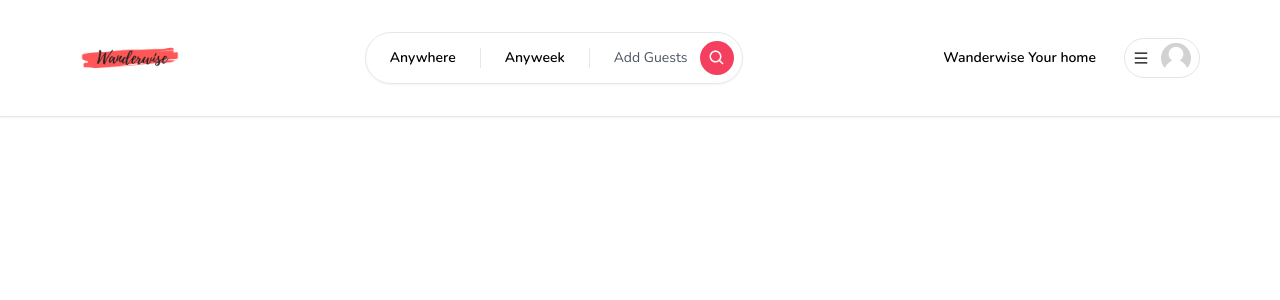
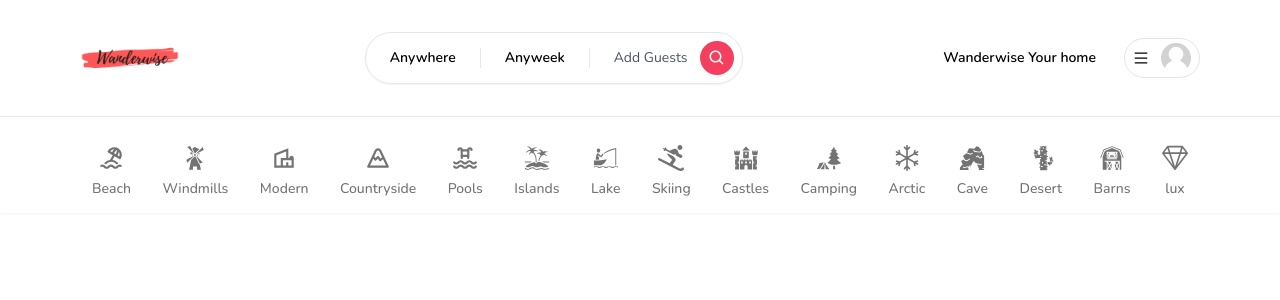
Before and after one commit to Ishpreet-Kaur-Bedi/Medibook, a Next.js app: page / in a window 1280 px wide. Shown: the top 300 px of the page. Built offline with nearby package versions, Linux system fonts and the light colour scheme; no server answers.

Commit message:
Categories ui

```diff
--- /dev/null
+++ b/app/components/CategoryBox.tsx
@@ -0,0 +1,83 @@
+'use client'
+
+import { useRouter, useSearchParams } from "next/navigation";
+import { useCallback } from "react";
+import { IconType } from "react-icons"
+import qs from "query-string"
+
+interface CategoryBoxProps
+{
+    icon:IconType;
+    label:string;
+    selected?:boolean;
+}
+
+const CategoryBox:React.FC<CategoryBoxProps> = ({
+    icon:Icon,
+    label,selected
+}) => {
+
+    const router = useRouter();
+    const params = useSearchParams();
+    const handleClick = useCallback(()=>{
+let currentQuery = {};
+if(params){
+    currentQuery = qs.parse(params.toString());
+
+}
+const updatedQuery:any = {
+...currentQuery,
+category:label
+
+
+}
+
+if(params?.get('category')==label){
+
+    delete updatedQuery.category;
+
+}
+
+const url = qs.stringifyUrl({
+    url:'/',
+    query:updatedQuery
+,
+},{skipNull:true});
+
+router.push(url);
+    },[label,params,router]);
+
+  return (
+    <div
+    onClick={handleClick}
+    className={`
+    flex
+    flex-col
+    items-center
+    justify-center
+    gap-2
+    p-3
+    border-b-2
+    hover:text-neutral-800
+    transition
+    cursor-pointer
+${selected?'border-b-neutral-800':'border-transparent'}
+${selected?'text-neutral-800':'text-neutral-500'}
+
+`}
+    >
+<Icon size ={26}/>
+
+<div className="font-medium text-sm">
+{
+    label
+}
+
+
+</div>
+
+    </div>
+  );
+}
+
+export default CategoryBox
--- /dev/null
+++ b/app/components/Navbar/Categories.tsx
@@ -0,0 +1,132 @@
+'use client'
+
+import Container from "../Container"
+import{TbBeach, TbMountain, TbPool} from 'react-icons/tb'
+import{GiBarn, GiBoatFishing, GiCactus, GiCastle, GiCaveEntrance, GiForestCamp, GiIsland, GiWindmill} from 'react-icons/gi'
+import{MdOutlineVilla} from 'react-icons/md'
+import CategoryBox from "../CategoryBox"
+import { usePathname, useSearchParams } from "next/navigation"
+import {FaSkiing} from 'react-icons/fa'
+import {BsSnow,BsGem} from 'react-icons/bs'
+
+
+
+export const categories =[
+{
+    label: 'Beach',
+    icon:TbBeach,
+    description:'This Restraunt is near the beach'
+},
+
+{
+    label: 'Windmills',
+    icon :GiWindmill,
+    description:'This Restraunt has windmills'
+},
+
+{
+    label: 'Modern',
+    icon :MdOutlineVilla,
+    description:'This Restraunt is near the windmill'
+},
+{
+    label: 'Countryside',
+    icon :TbMountain,
+    description:'This Restraunt is near the countryside'
+},
+{
+    label: 'Pools',
+    icon :TbPool,
+    description:'This Restraunt is near the pool'
+},
+{
+    label: 'Islands',
+    icon :GiIsland,
+    description:'This Restraunt is on the island'
+},
+{
+    label: 'Lake',
+    icon :GiBoatFishing,
+    description:'This Restraunt is near a lake'
+},
+{
+    label: 'Skiing',
+    icon :FaSkiing,
+    description:'This Restraunt has skiing activities '
+},
+{
+    label: 'Castles',
+    icon :GiCastle,
+    description:'This Restraunt in in castle '
+},
+{
+    label: 'Camping',
+    icon :GiForestCamp,
+    description:'This Restraunt has camping activiites '
+},
+{
+    label: 'Arctic',
+    icon :BsSnow,
+    description:'This Restraunt has camping activiites '
+},
+{
+    label: 'Cave',
+    icon :GiCaveEntrance,
+    description:'This Restraunt has camping activiites '
+},
+{
+    label: 'Desert',
+    icon :GiCactus,
+    description:'This Restraunt has camping activiites '
+},
+{
+    label: 'Barns',
+    icon :GiBarn,
+    description:'This Restraunt has camping activiites '
+},
+{
+    label: 'lux',
+    icon :BsGem,
+    description:'This Restraunt has camping activiites '
+},
+
+]
+
+const Categories = () => {
+
+    const params = useSearchParams()
+    const category = params?.get('category')
+    const pathname = usePathname();
+    const isMainPage = pathname =='/'
+
+if(!isMainPage){
+    return null;
+
+}
+
+  return (
+   <Container>
+    <div className="
+    pt-4
+    flex
+    flex-row
+    items-center
+    justify-between
+    overflow-x-auto
+
+    ">
+{categories.map((item)=>(
+    <CategoryBox
+
+    key= {item.label}
+    label = {item.label}
+    selected = { category ==item.label}
+    icon = {item.icon}
+    />
+))}
+    </div>
+   </Container>
+  )
+}
+
+export default Categories
--- a/app/components/Navbar/Logo.tsx
+++ b/app/components/Navbar/Logo.tsx
@@ -8,7 +8,9 @@
     const router = useRouter();
 
   return (
-<Image alt = "Logo"
+<Image
+onClick={()=> router.push('/')}
+alt = "Logo"
 className ="hidden md:block cursor-pointer"
 height="100"
 width  ="100"
--- a/app/components/Navbar/Navbar.tsx
+++ b/app/components/Navbar/Navbar.tsx
@@ -8,6 +8,7 @@
 import Search from "./Search";
  import UserMenu from "./UserMenu";
 import { SafeUser } from "@/app/types";
+import Categories from "./Categories";
 
 interface NavbarProps{
 
@@ -27,7 +28,7 @@
 <Container>
 {/* the entire navbar is divided in three sections */}
     <div
-    className="flex flex-row items-center justify-between gap-3
+    className="flex flex-row items-center justify-between gap-2
     md:gap-0">
         <Logo/>
 
@@ -40,6 +41,8 @@
 
         </div>
 
+        <Categories/>
+
      </div>
    );
  }
--- a/package.json
+++ b/package.json
@@ -21,6 +21,7 @@
     "eslint-config-next": "13.4.1",
     "next": "13.4.1",
     "next-auth": "^4.22.1",
+    "query-string": "^8.1.0",
     "react": "18.2.0",
     "react-dom": "18.2.0",
     "react-hook-form": "^7.43.9",
```
Also changed, not shown: 1 other file (tests, documents, lock files or other folders).
